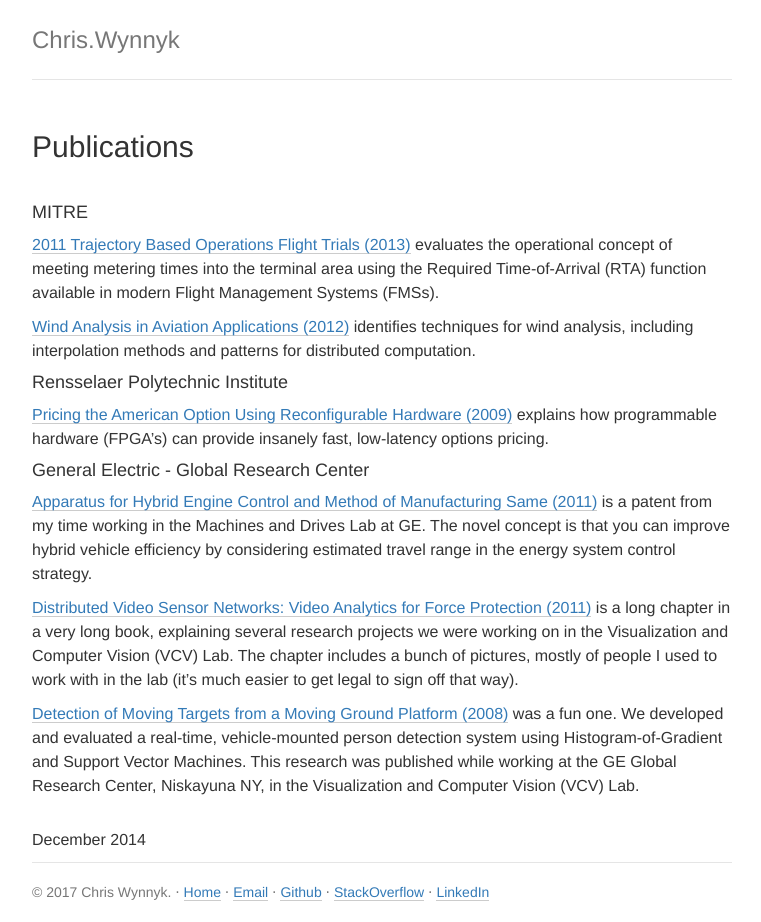
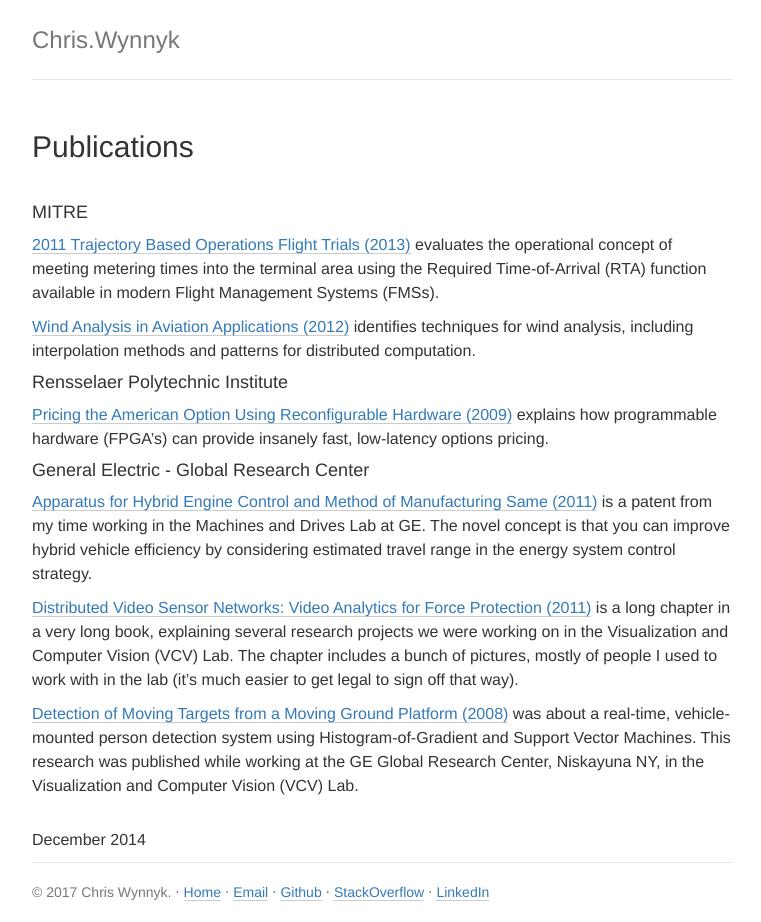
Before and after one commit to chriswynnyk/chriswynnyk.github.io, a Jekyll site: the page built from _posts/2014-12-30-publications.md, in a window 1280 px wide. Shown: the whole page, without its empty margins (258-1019 px from the left). Built offline with Jekyll 4.4.1, drawn with Linux system fonts in a browser that asks for light colours; nearby versions of some CDN libraries.

Commit message:
More udpates.

```diff
--- a/_posts/2014-12-30-publications.md
+++ b/_posts/2014-12-30-publications.md
@@ -20,4 +20,4 @@
 
 [Distributed Video Sensor Networks: Video Analytics for Force Protection (2011)](assets/VideoAnalyticsChapter.pdf) is a long chapter in a very long book, explaining several research projects we were working on in the Visualization and Computer Vision (VCV) Lab. The chapter includes a bunch of pictures, mostly of people I used to work with in the lab (it's much easier to get legal to sign off that way).
 
-[Detection of Moving Targets from a Moving Ground Platform (2008)](/assets/DetectionOfMovingTargets.pdf) was a fun one.  We developed and evaluated a real-time, vehicle-mounted person detection system using Histogram-of-Gradient and Support Vector Machines. This research was published while working at the GE Global Research Center, Niskayuna NY, in the Visualization and Computer Vision (VCV) Lab.
+[Detection of Moving Targets from a Moving Ground Platform (2008)](/assets/DetectionOfMovingTargets.pdf) was about a real-time, vehicle-mounted person detection system using Histogram-of-Gradient and Support Vector Machines. This research was published while working at the GE Global Research Center, Niskayuna NY, in the Visualization and Computer Vision (VCV) Lab.
```
